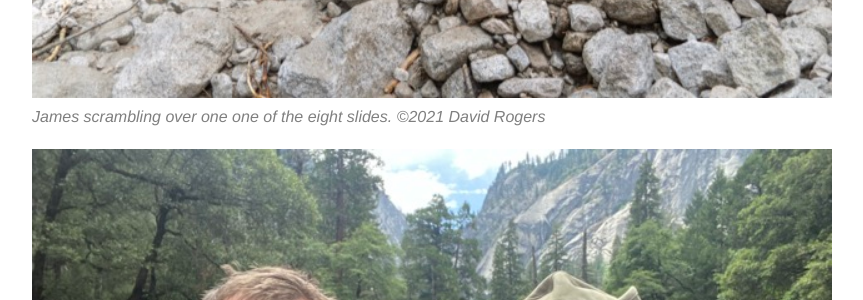
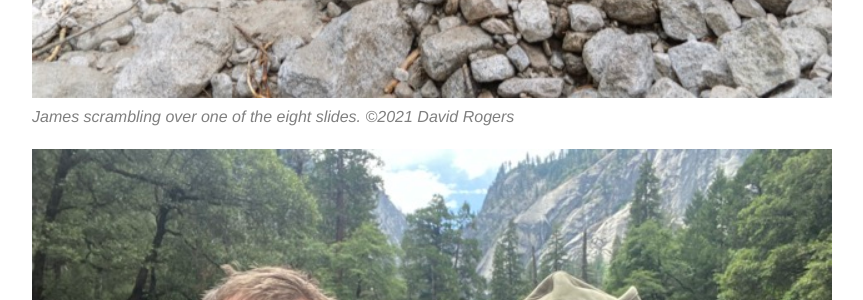
Before and after one commit to jamesorriv/jamesorriv.github.io, a Jekyll site: the page built from _posts/2021-07-11-halfdome.md, in a window 1280 px wide and 900 px high, scrolled down 37894 px. Shown: the part 152-452 px from the top of the window, without its empty margins (208-1071 px from the left). Built offline with Jekyll 4.4.1, drawn with Linux system fonts in a browser that asks for light colours.

Commit message:
Fix typo.

```diff
--- a/_posts/2021-07-11-halfdome.md
+++ b/_posts/2021-07-11-halfdome.md
@@ -273,7 +273,7 @@ The JMT took James and David across the Merced river at the Nevada Falls and gav
 
 After scrambling over eight rock slides, the group made it to the valley floor. Because a disease was currently ravaging the land the group had an additional 2 mile hike back to the promised food.
 
-{% include image.html  description="James scrambling over one one of the eight slides. ©2021 David Rogers" url="/assets/yosemite/97-_ROG1019.jpeg" %}
+{% include image.html  description="James scrambling over one of the eight slides. ©2021 David Rogers" url="/assets/yosemite/97-_ROG1019.jpeg" %}
 
 {% include image.html  description="James and David at the trailhead crossing the Merced river" url="/assets/yosemite/IMG_9006.jpeg" %}
 
```
